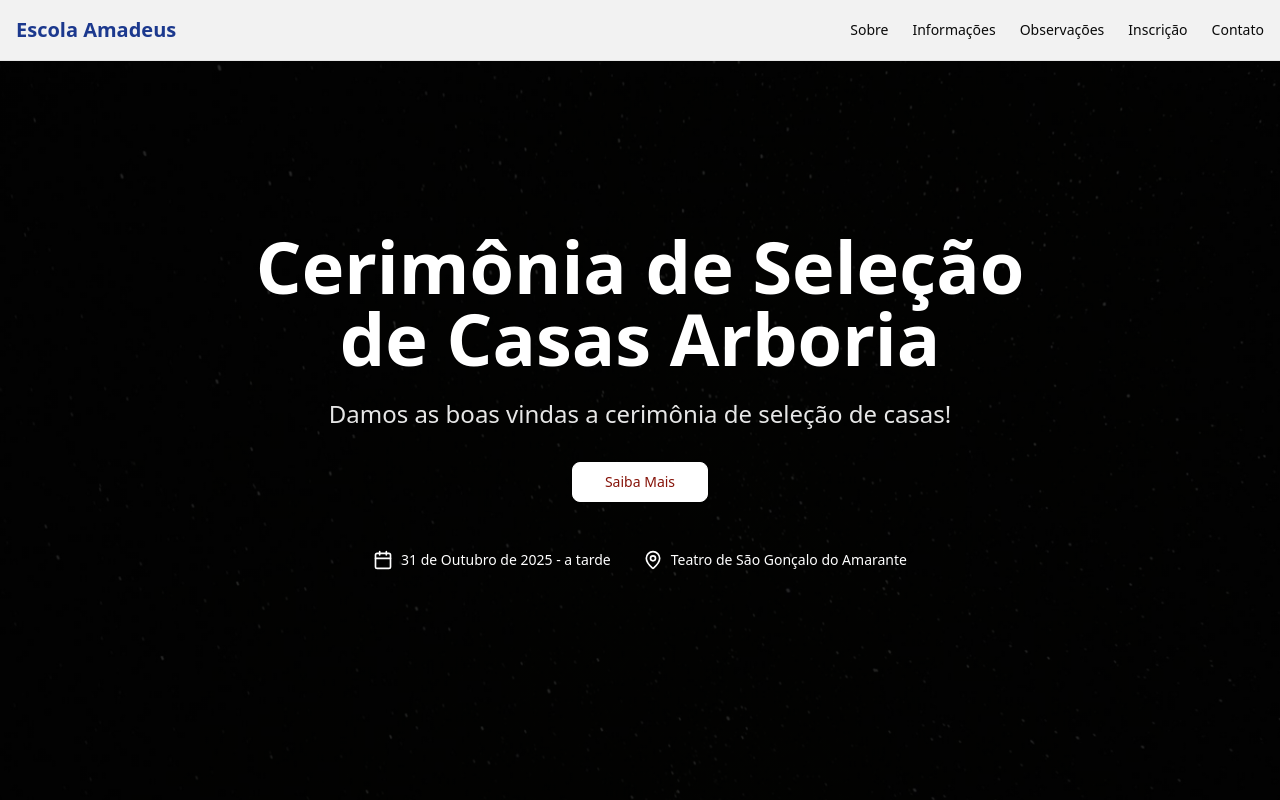
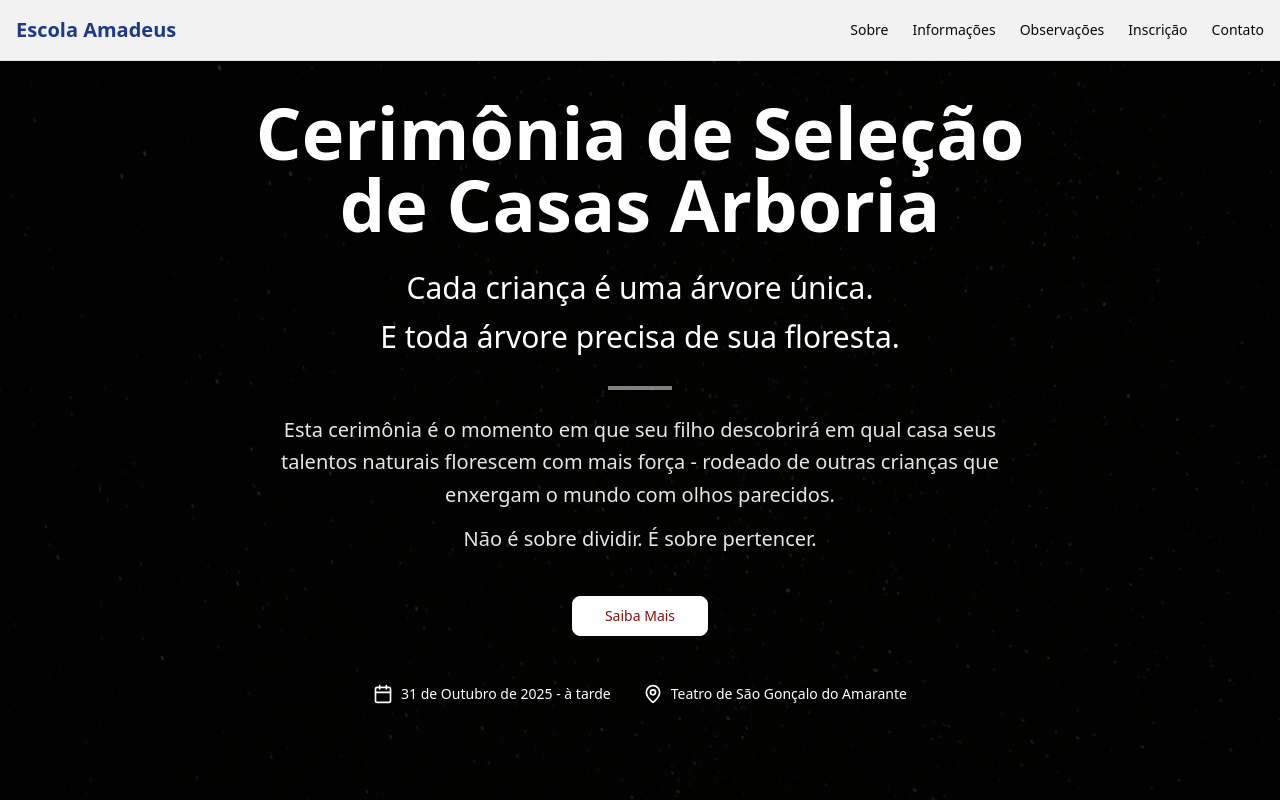
Before and after one commit to pedrologapp/amadeus-2025-arboriasele-o, a React (Vite) app: page / in a window 1280 px wide. Shown: the top 800 px of the page. Built offline with nearby package versions, Linux system fonts and the light colour scheme.

Commit message:
Update App.jsx

```diff
--- a/src/App.jsx
+++ b/src/App.jsx
@@ -145,9 +145,23 @@ import React, { useState } from 'react';
                     <h1 className="text-5xl md:text-7xl font-bold mb-6 animate-fade-in">
                       Cerimônia de Seleção de Casas Arboria
                     </h1>
-                    <p className="text-xl md:text-2xl mb-8 opacity-90">
-                    Damos as boas vindas a cerimônia de seleção de casas!
-                    </p>
+                    <div className="space-y-6 mb-10">
+              <p className="text-2xl md:text-3xl font-light leading-relaxed">
+                Cada criança é uma árvore única. <br />
+                E toda árvore precisa de sua floresta.
+              </p>
+
+              <div className="w-16 h-1 bg-white/50 mx-auto my-6"></div>
+
+              <p className="text-lg md:text-xl opacity-90 leading-relaxed max-w-3xl mx-auto">
+                Esta cerimônia é o momento em que seu filho descobrirá em qual casa
+                seus talentos naturais florescem com mais força - rodeado de outras
+                crianças que enxergam o mundo com olhos parecidos.
+                <span className="block mt-3 font-medium">
+                  Não é sobre dividir. É sobre pertencer.
+                </span>
+              </p>
+            </div>
                     <div className="flex flex-col sm:flex-row gap-4 justify-center">
                       <Button
                         size="lg"
@@ -161,7 +175,7 @@ import React, { useState } from 'react';
                     <div className="mt-12 flex justify-center items-center space-x-8 text-sm">
                       <div className="flex items-center">
                         <Calendar className="h-5 w-5 mr-2" />
-                        31 de Outubro de 2025 - a tarde
+                        31 de Outubro de 2025 - à tarde
                       </div>
                       <div className="flex items-center">
                         <MapPin className="h-5 w-5 mr-2" />
```
